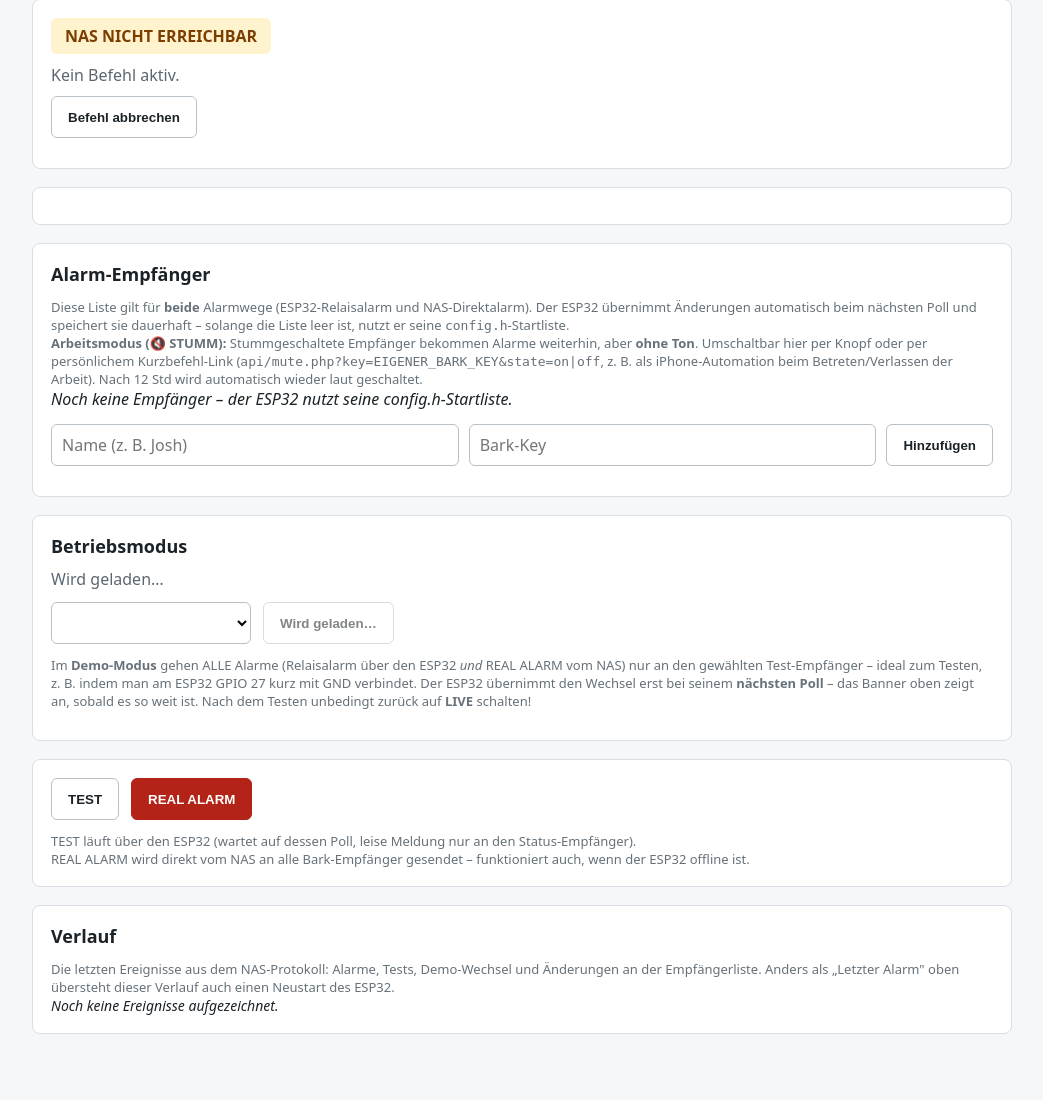
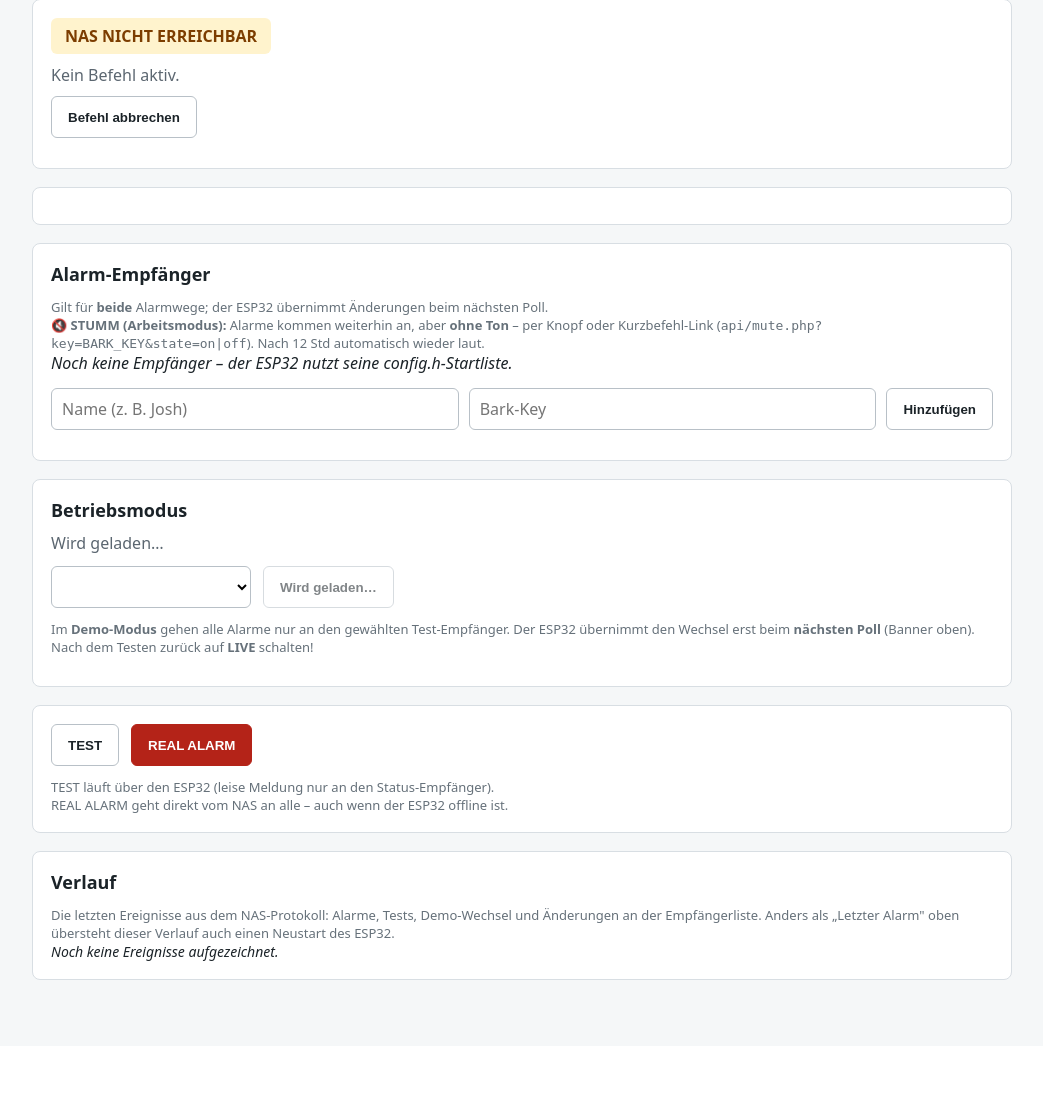
Before and after one commit to jozuern/fw_alarm, a PHP site: page /index.php in a window 1280 px wide. Shown: the part 119-1219 px from the top of the page, without its empty margins (118-1161 px from the left). After the commit the page ends 1099 px from the top, so only its background shows below. Run offline with PHP 8.4, Linux system fonts and the light colour scheme; the visitor is signed in with stand-in values (Sample User, id 1); data that the repository does not hold is empty.

Commit message:
Dashboard: Hinweistexte kürzen
Die Hinweise unter Empfängerliste, Demo-Modus und Befehls-Knöpfen waren
sehr lang. Inhaltlich unverändert, nur knapper formuliert.

Co-Authored-By: Claude Opus 4.8 <noreply@anthropic.com>

```diff
--- a/nas_dashboard/index.php
+++ b/nas_dashboard/index.php
@@ -153,13 +153,10 @@ $readonly = $authed && dashboard_role() !== 'admin';
 
     <section class="panel">
       <h2>Alarm-Empfänger</h2>
-      <p class="hint">Diese Liste gilt für <strong>beide</strong> Alarmwege (ESP32-Relaisalarm und
-        NAS-Direktalarm). Der ESP32 übernimmt Änderungen automatisch beim nächsten Poll und
-        speichert sie dauerhaft – solange die Liste leer ist, nutzt er seine <code>config.h</code>-Startliste.<br>
-        <strong>Arbeitsmodus (🔇 STUMM):</strong> Stummgeschaltete Empfänger bekommen Alarme weiterhin,
-        aber <strong>ohne Ton</strong>. Umschaltbar hier per Knopf oder per persönlichem Kurzbefehl-Link
-        (<code>api/mute.php?key=EIGENER_BARK_KEY&amp;state=on|off</code>, z.&nbsp;B. als iPhone-Automation
-        beim Betreten/Verlassen der Arbeit). Nach 12&nbsp;Std wird automatisch wieder laut geschaltet.</p>
+      <p class="hint">Gilt für <strong>beide</strong> Alarmwege; der ESP32 übernimmt Änderungen beim nächsten Poll.<br>
+        <strong>🔇 STUMM (Arbeitsmodus):</strong> Alarme kommen weiterhin an, aber <strong>ohne Ton</strong> –
+        per Knopf oder Kurzbefehl-Link (<code>api/mute.php?key=BARK_KEY&amp;state=on|off</code>).
+        Nach 12&nbsp;Std automatisch wieder laut.</p>
       <div data-keys-list class="keys-list">Wird geladen…</div>
       <?php if (!$readonly): ?>
         <form data-keys-add class="keys-add">
@@ -180,12 +177,9 @@ $readonly = $authed && dashboard_role() !== 'admin';
           <button type="button" data-demo-toggle disabled>Wird geladen…</button>
         </div>
       <?php endif; ?>
-      <p class="hint">Im <strong>Demo-Modus</strong> gehen ALLE Alarme (Relaisalarm über den ESP32
-        <em>und</em> REAL ALARM vom NAS) nur an den gewählten Test-Empfänger – ideal zum Testen,
-        z.&nbsp;B. indem man am ESP32 GPIO&nbsp;27 kurz mit GND verbindet.
-        Der ESP32 übernimmt den Wechsel erst bei seinem <strong>nächsten Poll</strong> –
-        das Banner oben zeigt an, sobald es so weit ist. Nach dem Testen unbedingt
-        zurück auf <strong>LIVE</strong> schalten!</p>
+      <p class="hint">Im <strong>Demo-Modus</strong> gehen alle Alarme nur an den gewählten Test-Empfänger.
+        Der ESP32 übernimmt den Wechsel erst beim <strong>nächsten Poll</strong> (Banner oben).
+        Nach dem Testen zurück auf <strong>LIVE</strong> schalten!</p>
       <p class="hint" data-demo-msg></p>
     </section>
 
@@ -195,8 +189,8 @@ $readonly = $authed && dashboard_role() !== 'admin';
           <button type="button" data-command-test>TEST</button>
           <button type="button" class="danger" data-command-alarm>REAL ALARM</button>
         </div>
-        <p class="hint">TEST läuft über den ESP32 (wartet auf dessen Poll, leise Meldung nur an den Status-Empfänger).<br>
-          REAL ALARM wird direkt vom NAS an alle Bark-Empfänger gesendet – funktioniert auch, wenn der ESP32 offline ist.</p>
+        <p class="hint">TEST läuft über den ESP32 (leise Meldung nur an den Status-Empfänger).<br>
+          REAL ALARM geht direkt vom NAS an alle – auch wenn der ESP32 offline ist.</p>
         <p data-alarm-result hidden></p>
       </section>
     <?php endif; ?>
```
